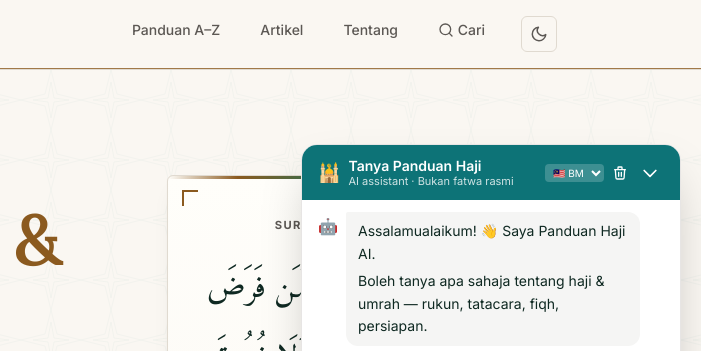
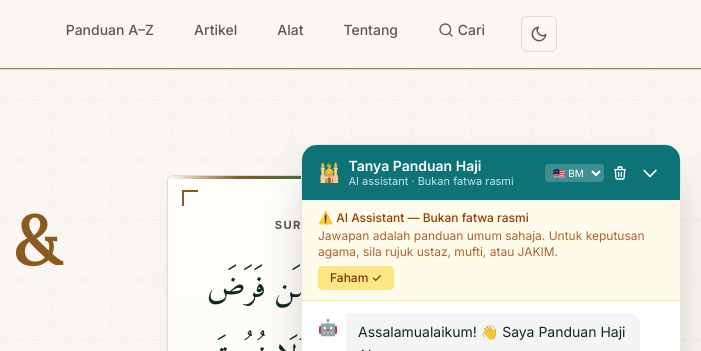
Before and after one commit to gnpa910/panduanhajiumrah, an Astro site: page / in a window 1280 px wide. Both pictures are taken after a click on the button 1232 px from the left and 752 px from the top of the page. Shown: the top 351 px of the page, 579-1280 px from the left. Built offline with nearby package versions, Linux system fonts and the light colour scheme; Astro itself is replaced by a stand-in of ours.

Commit message:
fix(chatbot): 4 issues — emojis, disclaimer, dark mode, tools nav
1. Unicode escapes (U0001f464) → actual emojis (👤🤖👋📖🔧)
2. Disclaimer moved INSIDE chatbot-window (was floating on page)
3. Dark mode: @custom-variant dark for data-theme="dark" (Tailwind v4)
4. Added 'Alat' link to header navigation

```diff
--- a/src/components/ChatBot.astro
+++ b/src/components/ChatBot.astro
@@ -2,13 +2,6 @@
 // ChatBot.astro — floating AI chat widget for panduanhajiumrah
 // v3: feedback, voice, analytics, multi-language
 ---
-
-<!-- Disclaimer banner (first open) -->
-<div id="chatbot-disclaimer" class="hidden bg-amber-50 dark:bg-amber-900/30 border-b border-amber-200 dark:border-amber-700 px-4 py-2.5 text-xs text-amber-800 dark:text-amber-200 shrink-0">
-  <p class="font-medium">⚠️ AI Assistant — Bukan fatwa rasmi</p>
-  <p class="mt-0.5 opacity-80">Jawapan adalah panduan umum sahaja. Untuk keputusan agama, sila rujuk ustaz, mufti, atau JAKIM.</p>
-  <button id="chatbot-dismiss-disclaimer" class="mt-1.5 px-3 py-1 bg-amber-200 dark:bg-amber-700 rounded text-amber-900 dark:text-amber-100 font-medium hover:bg-amber-300 dark:hover:bg-amber-600 transition">Faham ✓</button>
-</div>
 
 <button id="chatbot-fab" aria-label="Tanya Panduan Haji" class="fixed bottom-5 right-5 z-50 w-14 h-14 rounded-full bg-[#0d7377] text-white shadow-lg hover:bg-[#095e61] transition-all duration-200 flex items-center justify-center print:hidden">
   <svg id="chatbot-icon-open" class="w-7 h-7" fill="none" viewBox="0 0 24 24" stroke="currentColor" stroke-width="2">
@@ -38,6 +31,13 @@
         <svg class="w-5 h-5" fill="none" viewBox="0 0 24 24" stroke="currentColor" stroke-width="2"><path stroke-linecap="round" stroke-linejoin="round" d="M19 9l-7 7-7-7"/></svg>
       </button>
     </div>
+  </div>
+
+  <!-- Disclaimer banner (first open) -->
+  <div id="chatbot-disclaimer" class="hidden bg-amber-50 dark:bg-amber-900/30 border-b border-amber-200 dark:border-amber-700 px-4 py-2.5 text-xs text-amber-800 dark:text-amber-200 shrink-0">
+    <p class="font-medium">⚠️ AI Assistant — Bukan fatwa rasmi</p>
+    <p class="mt-0.5 opacity-80">Jawapan adalah panduan umum sahaja. Untuk keputusan agama, sila rujuk ustaz, mufti, atau JAKIM.</p>
+    <button id="chatbot-dismiss-disclaimer" class="mt-1.5 px-3 py-1 bg-amber-200 dark:bg-amber-700 rounded text-amber-900 dark:text-amber-100 font-medium hover:bg-amber-300 dark:hover:bg-amber-600 transition">Faham ✓</button>
   </div>
 
   <div id="chatbot-messages" class="flex-1 overflow-y-auto px-4 py-3 space-y-3 text-sm scroll-smooth">
--- a/src/layouts/BaseLayout.astro
+++ b/src/layouts/BaseLayout.astro
@@ -152,6 +152,12 @@ const schemas = jsonLd
           </li>
           <li>
             <a
+              href="/alat"
+              class="block px-1 py-1 hover:text-[var(--color-teal-deep)] transition-colors"
+            >Alat</a>
+          </li>
+          <li>
+            <a
               href="/tentang"
               class="block px-1 py-1 hover:text-[var(--color-teal-deep)] transition-colors"
             >Tentang</a>
--- a/src/styles/global.css
+++ b/src/styles/global.css
@@ -1,4 +1,7 @@
 @import "tailwindcss";
+
+/* Make Tailwind dark: classes respond to data-theme="dark" instead of .dark class */
+@custom-variant dark (&:where([data-theme="dark"], [data-theme="dark"] *));
 
 /* Self-hosted fonts — only latin + arabic (Amiri) subsets shipped.
    Drops ~600KB of unused cyrillic/greek/vietnamese/symbols subsets that
```
